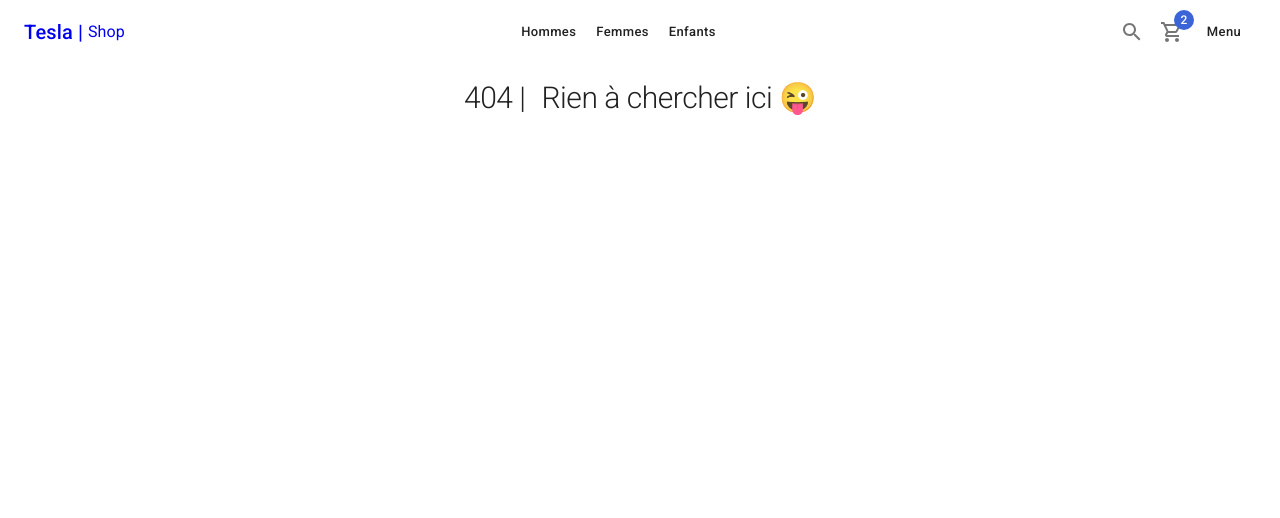
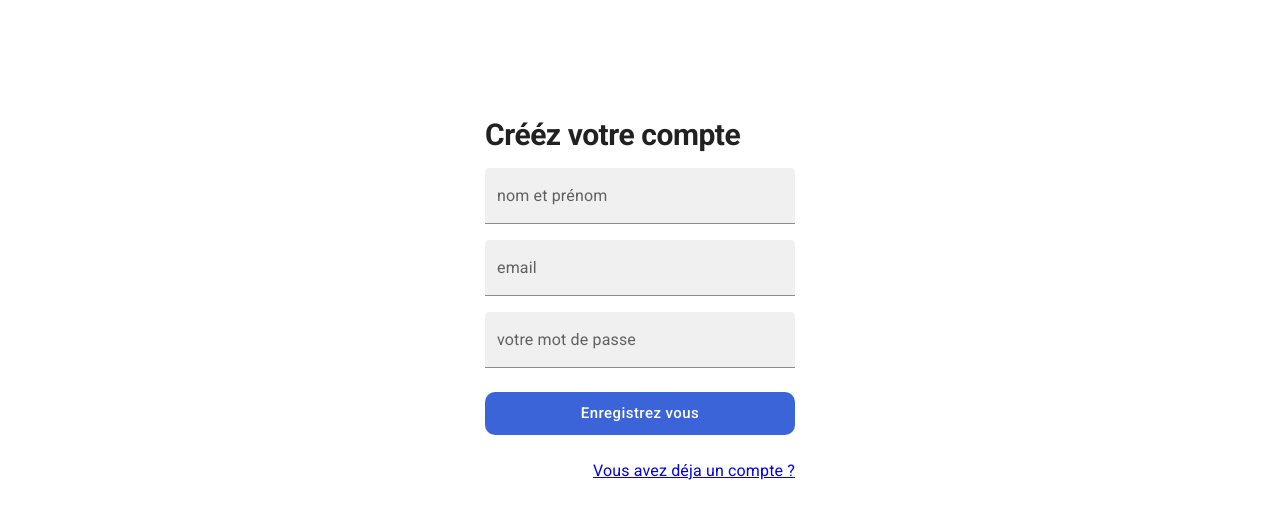
Before and after one commit to Mahfod-dev/teslo-shop, a Next.js app: page /auth/register in a window 1280 px wide. Before the commit this address had no page. Shown: the top 518 px of the page. Built offline with nearby package versions, Linux system fonts and the light colour scheme.

Commit message:
Create loginPage and registerPage

```diff
--- a/components/layouts/AuthLayout.tsx
+++ b/components/layouts/AuthLayout.tsx
@@ -1,5 +1,28 @@
-export const AuthLayout = () => {
-  return (
-    <div>AuthLayout</div>
-  )
+import { FC, PropsWithChildren } from 'react';
+import Head from 'next/head';
+import { Box } from '@mui/material';
+
+interface Props {
+	children: React.ReactNode;
+	title: string;
 }
+
+export const AuthLayout: FC<Props> = ({ children, title }) => {
+	return (
+		<>
+			<Head>
+				<title>{title}</title>
+			</Head>
+
+			<main>
+				<Box
+					display='flex'
+					justifyContent='center'
+					alignItems='center'
+					height='calc(100vh - 200px)'>
+					{children}
+				</Box>
+			</main>
+		</>
+	);
+};
--- a/components/layouts/index.ts
+++ b/components/layouts/index.ts
@@ -1 +1,2 @@
 export * from './ShopLayout';
+export * from './AuthLayout';
--- /dev/null
+++ b/pages/auth/register.tsx
@@ -0,0 +1,46 @@
+import NextLink from 'next/link';
+import { Grid, Box, Typography, TextField, Button, Link } from '@mui/material';
+import { AuthLayout } from '../../components/layouts';
+
+const RegisterPage = () => {
+	return (
+		<AuthLayout title='register'>
+			<Box sx={{ width: 350, padding: '10px 20px' }}>
+				<Grid container>
+					<Grid item xs={12}>
+						<Typography variant='h1' component='h1'>
+							Crééz votre compte
+						</Typography>
+					</Grid>
+					<Grid item xs={12} sx={{ mt: 2 }}>
+						<TextField label='nom et prénom' variant='filled' fullWidth />
+					</Grid>
+					<Grid item xs={12} sx={{ mt: 2 }}>
+						<TextField label='email' variant='filled' fullWidth />
+					</Grid>
+
+					<Grid item xs={12} sx={{ mt: 2 }}>
+						<TextField label='votre mot de passe' variant='filled' fullWidth />
+					</Grid>
+					<Grid xs={12}>
+						<Button
+							color='secondary'
+							className='circular-btn'
+							size='large'
+							fullWidth
+							sx={{ my: 3 }}>
+							Enregistrez vous
+						</Button>
+					</Grid>
+
+					<Grid item xs={12} display='flex' justifyContent='end'>
+						<NextLink href='/auth/login' passHref legacyBehavior>
+							<Link underline='always'>Vous avez déja un compte ?</Link>
+						</NextLink>
+					</Grid>
+				</Grid>
+			</Box>
+		</AuthLayout>
+	);
+};
+export default RegisterPage;
```
Also changed, not shown: pages/auth/login.tsx (added, +44 -0 lines).
